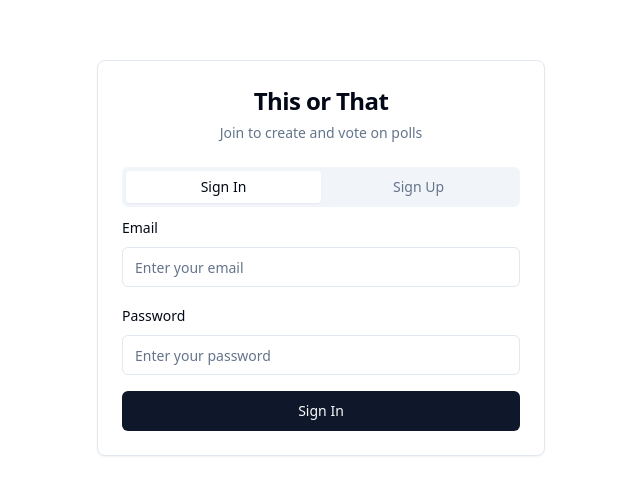
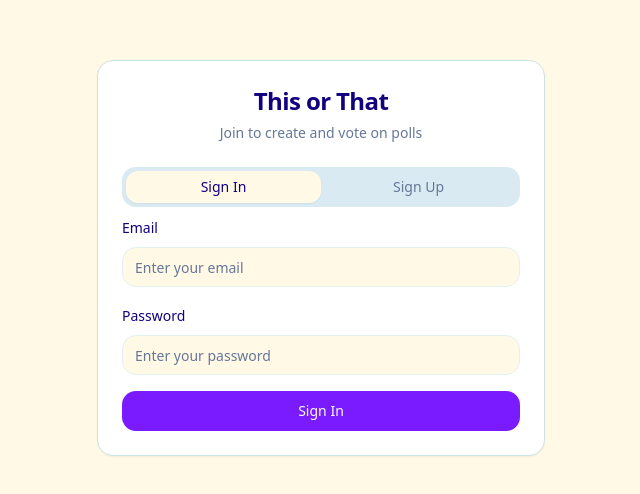
Before and after one commit to osheabc16/quick-poll-quest, a React (Vite) app: page /auth in a window 1280 px wide. Shown: the part 142-636 px from the top of the page, without its empty margins (319-959 px from the left). Built offline with nearby package versions, Linux system fonts and the light colour scheme.

Commit message:
Apply crayon theme
Apply a crayon-like theme to the application.

```diff
--- a/src/index.css
+++ b/src/index.css
@@ -8,35 +8,35 @@ All colors MUST be HSL.
 
 @layer base {
   :root {
-    --background: 0 0% 100%;
-    --foreground: 222.2 84% 4.9%;
+    --background: 46 100% 95%;
+    --foreground: 248 100% 25%;
 
     --card: 0 0% 100%;
-    --card-foreground: 222.2 84% 4.9%;
+    --card-foreground: 248 100% 25%;
 
     --popover: 0 0% 100%;
-    --popover-foreground: 222.2 84% 4.9%;
+    --popover-foreground: 248 100% 25%;
 
-    --primary: 222.2 47.4% 11.2%;
-    --primary-foreground: 210 40% 98%;
+    --primary: 265 100% 55%;
+    --primary-foreground: 0 0% 98%;
 
-    --secondary: 210 40% 96.1%;
-    --secondary-foreground: 222.2 47.4% 11.2%;
+    --secondary: 95 100% 50%;
+    --secondary-foreground: 248 100% 25%;
 
-    --muted: 210 40% 96.1%;
-    --muted-foreground: 215.4 16.3% 46.9%;
+    --muted: 200 50% 90%;
+    --muted-foreground: 220 20% 50%;
 
-    --accent: 210 40% 96.1%;
-    --accent-foreground: 222.2 47.4% 11.2%;
+    --accent: 32 100% 60%;
+    --accent-foreground: 248 100% 25%;
 
-    --destructive: 0 84.2% 60.2%;
-    --destructive-foreground: 210 40% 98%;
+    --destructive: 0 100% 65%;
+    --destructive-foreground: 0 0% 98%;
 
-    --border: 214.3 31.8% 91.4%;
-    --input: 214.3 31.8% 91.4%;
-    --ring: 222.2 84% 4.9%;
+    --border: 180 30% 85%;
+    --input: 180 30% 92%;
+    --ring: 265 100% 55%;
 
-    --radius: 0.5rem;
+    --radius: 1rem;
 
     --sidebar-background: 0 0% 98%;
 
```
